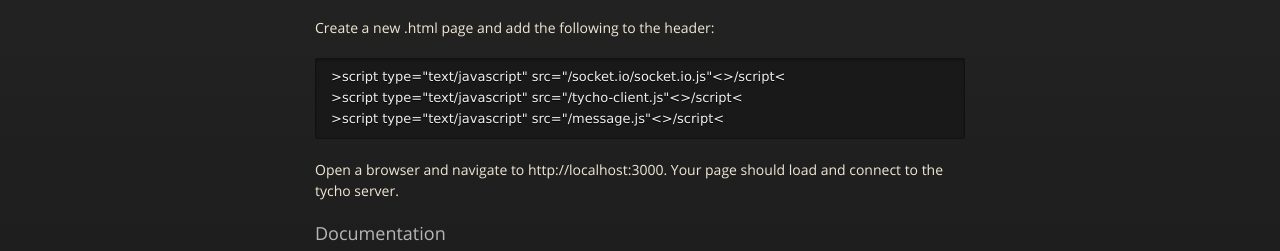
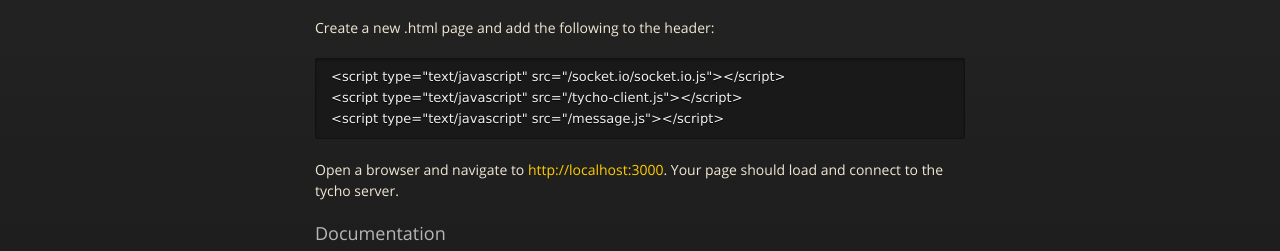
Before and after one commit to pbeardshear/Tycho, a plain HTML site: page index.html in a window 1280 px wide. Shown: the part 451-702 px from the top of the page. Drawn offline with nearby package versions, Linux system fonts and the light colour scheme.

Commit message:
escaping html

```diff
--- a/index.html
+++ b/index.html
@@ -52,12 +52,12 @@ server.listen(3000);
 
 		<p>Create a new .html page and add the following to the header:</p>
 
-<pre><code>&gt;script type="text/javascript" src="/socket.io/socket.io.js"&lt;&gt;/script&lt;
-&gt;script type="text/javascript" src="/tycho-client.js"&lt;&gt;/script&lt;
-&gt;script type="text/javascript" src="/message.js"&lt;&gt;/script&lt;
+<pre><code>&lt;script type="text/javascript" src="/socket.io/socket.io.js"&gt;&lt;/script&gt;
+&lt;script type="text/javascript" src="/tycho-client.js"&gt;&lt;/script&gt;
+&lt;script type="text/javascript" src="/message.js"&gt;&lt;/script&gt;
 </code></pre>
 
-		<p>Open a browser and navigate to http://localhost:3000.  Your page should load and connect to the tycho server.</p>
+		<p>Open a browser and navigate to <a href="http://localhost:3000">http://localhost:3000</a>.  Your page should load and connect to the tycho server.</p>
 
 		<h3>Documentation</h3>
 
```
